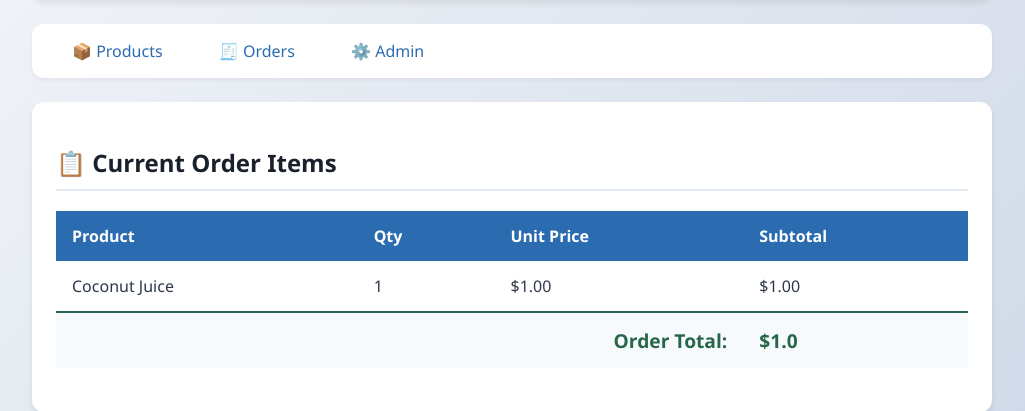
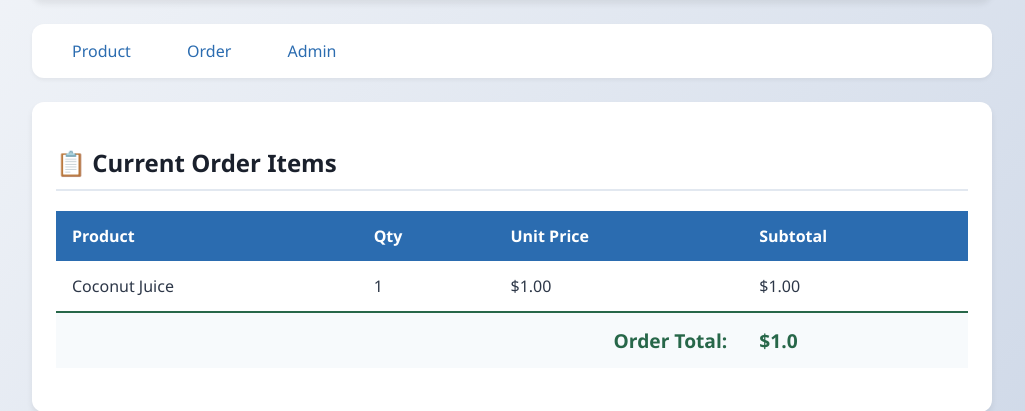
Before and after one commit to samnangso-ux/samnang_POS, a Django app: page /sales/orders/9/items/ in a window 1280 px wide. Shown: the part 143-554 px from the top of the page, without its empty margins (128-1153 px from the left). Run offline with Django 5.2, Linux system fonts and the light colour scheme; data comes from the database, SQL or seed files in the repository.

Commit message:
Update add_item.html

```diff
--- a/lesson7/posdb/sales/templates/sales/add_item.html
+++ b/lesson7/posdb/sales/templates/sales/add_item.html
@@ -268,9 +268,9 @@
         </div>
 
         <div class="nav">
-            <a href="/sales/products_list/">📦 Products</a>
-            <a href="/sales/orders/">🧾 Orders</a>
-            <a href="/admin/">⚙️ Admin</a>
+            <a href="/sales/products_list/">Product</a>
+            <a href="/sales/orders/">Order</a>
+            <a href="/admin/">Admin</a>
         </div>
 
         {% if messages %}
```
